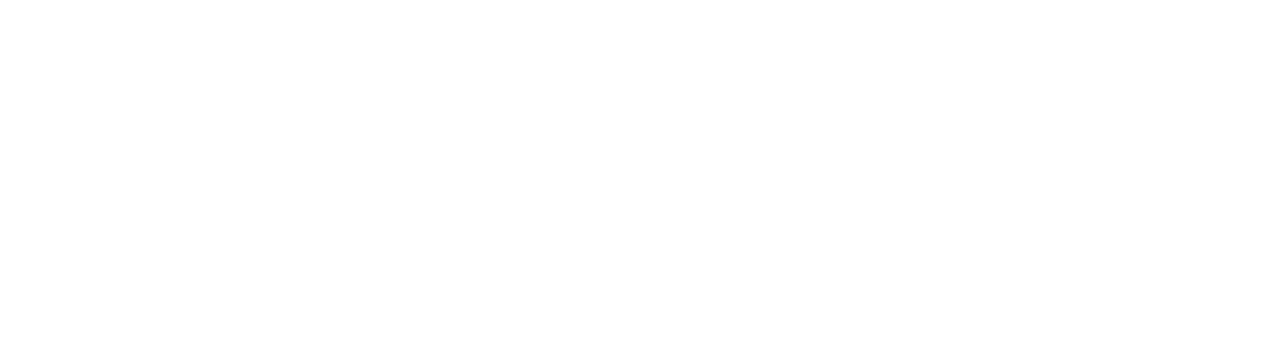
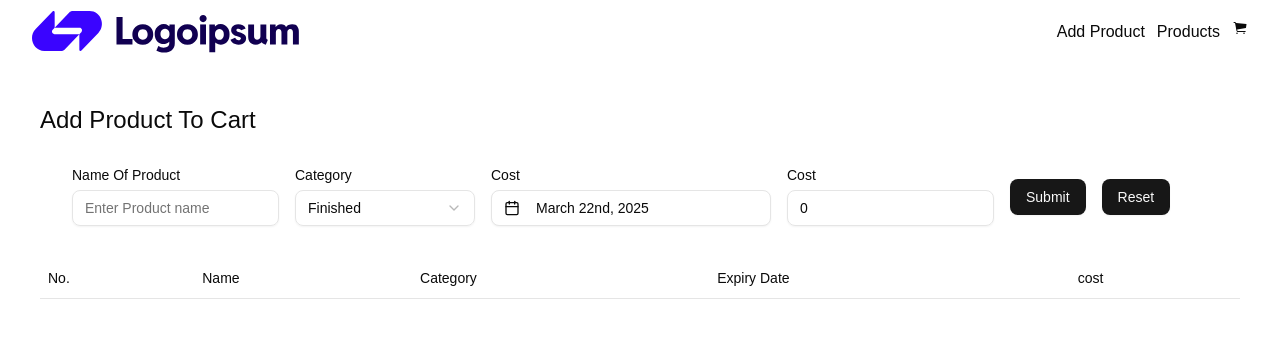
Before and after one commit to RajathRao2000/vibeosys-task, a React (Vite) app: page / in a window 1280 px wide. Before the commit this address had no page. Shown: the top 338 px of the page. Built offline with nearby package versions, Linux system fonts and the light colour scheme.

Commit message:
fix: navigation

```diff
--- a/src/App.tsx
+++ b/src/App.tsx
@@ -8,6 +8,7 @@
   return (
     <Routes>
       <Route element={<CommonLayout />}>
+        <Route path="/" element={<AddProduct />} />
         <Route path="/add-product" element={<AddProduct />} />
         <Route path="/products" element={<Products />} />
         <Route path="/add-to-cart" element={<AddProductToCart />} />
```
